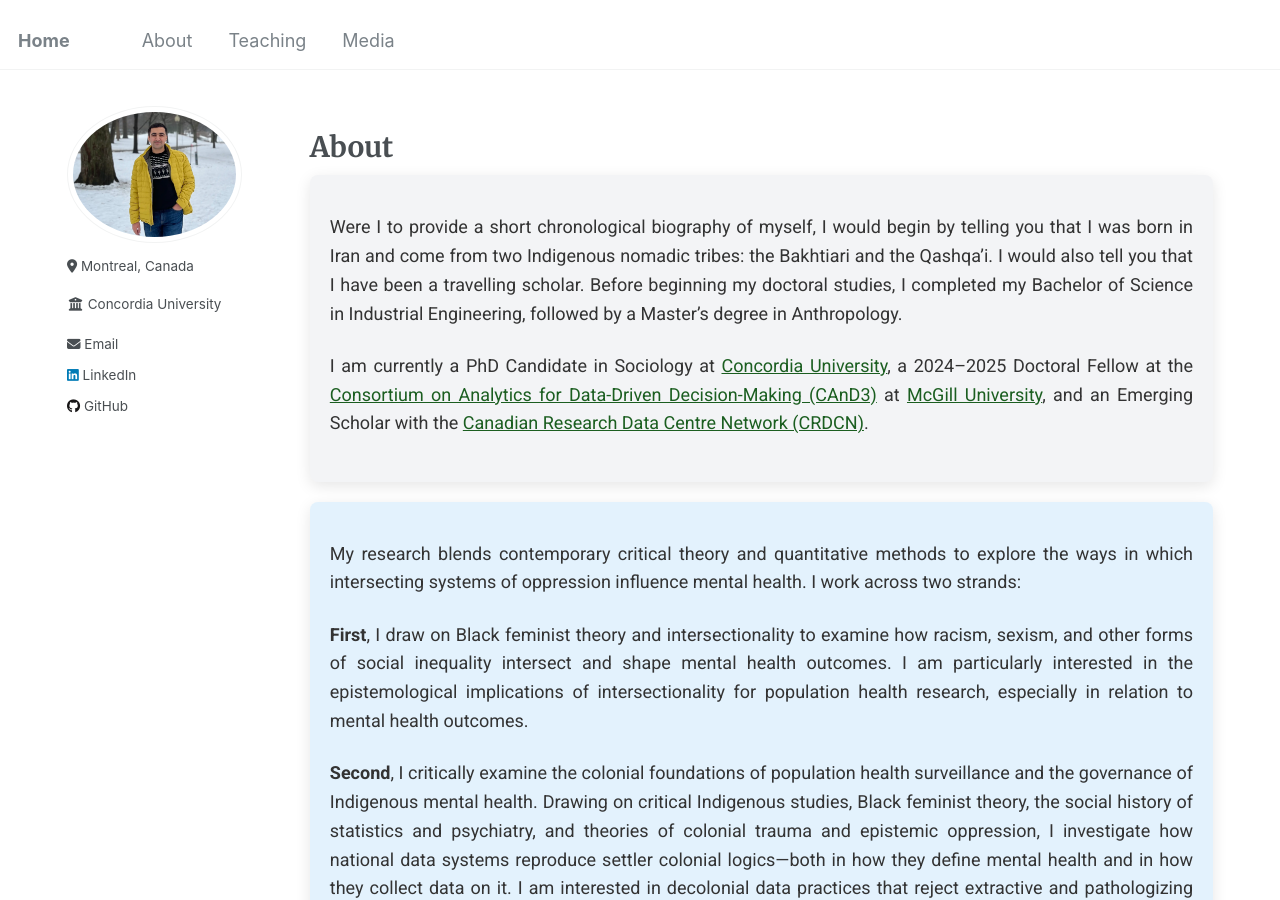
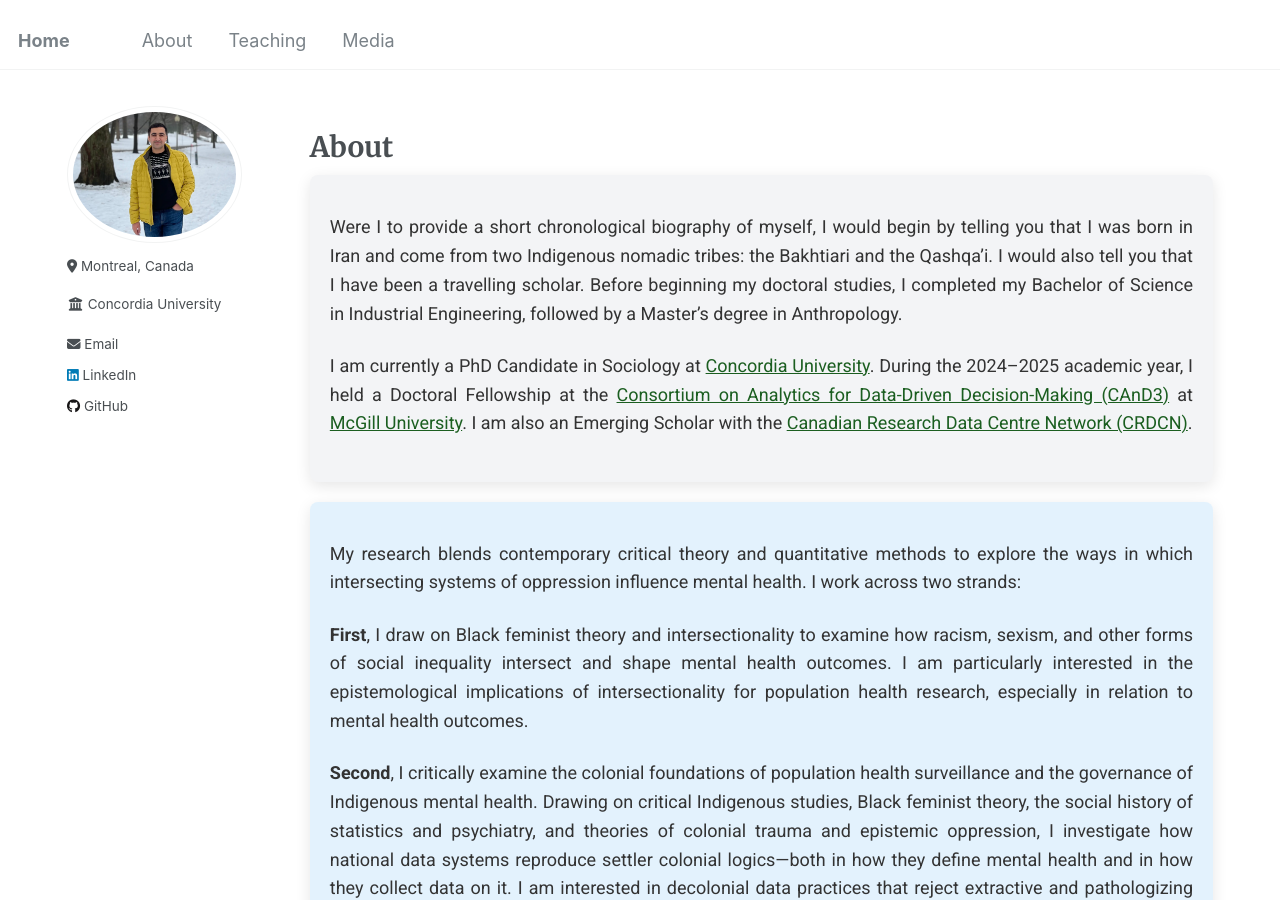
Before and after one commit to Mohsnmonji/mohsnmonji.github.io, a Jekyll site: the page built from about-me.md, in a window 1280 px wide and 900 px high. Built offline with Jekyll 4.4.1, drawn with Linux system fonts in a browser that asks for light colours.

Commit message:
Update about-me.md

```diff
--- a/about-me.md
+++ b/about-me.md
@@ -88,14 +88,9 @@ author_profile: true
     Were I to provide a short chronological biography of myself, I would begin by telling you that I was born in Iran and come from two Indigenous nomadic tribes: the Bakhtiari and the Qashqa’i. I would also tell you that I have been a travelling scholar. Before beginning my doctoral studies, I completed my Bachelor of Science in Industrial Engineering, followed by a Master’s degree in Anthropology.
   </p>
 
-  <p>
-    I am currently a PhD Candidate in Sociology at
-    <a href="https://www.concordia.ca/artsci/sociology-anthropology.html" target="_blank">Concordia University</a>,
-    a 2024–2025 Doctoral Fellow at the
-    <a href="https://www.mcgill.ca/cand3/" target="_blank">Consortium on Analytics for Data-Driven Decision-Making (CAnD3)</a> at
-    <a href="https://www.mcgill.ca/" target="_blank">McGill University</a>, and an Emerging Scholar with the
-    <a href="https://crdcn.ca" target="_blank">Canadian Research Data Centre Network (CRDCN)</a>.
-  </p>
+<p>
+  I am currently a PhD Candidate in Sociology at <a href="https://www.concordia.ca/artsci/sociology-anthropology.html" target="_blank">Concordia University</a>. During the 2024–2025 academic year, I held a Doctoral Fellowship at the <a href="https://www.mcgill.ca/cand3/" target="_blank">Consortium on Analytics for Data-Driven Decision-Making (CAnD3)</a> at <a href="https://www.mcgill.ca/" target="_blank">McGill University</a>. I am also an Emerging Scholar with the <a href="https://crdcn.ca" target="_blank">Canadian Research Data Centre Network (CRDCN)</a>.
+</p>
 </div>
 
 <!-- RESEARCH OVERVIEW CARD -->
```
